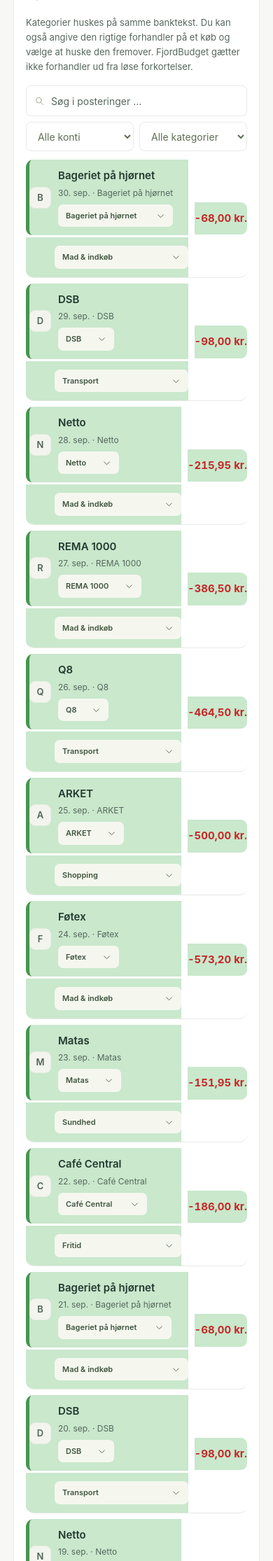
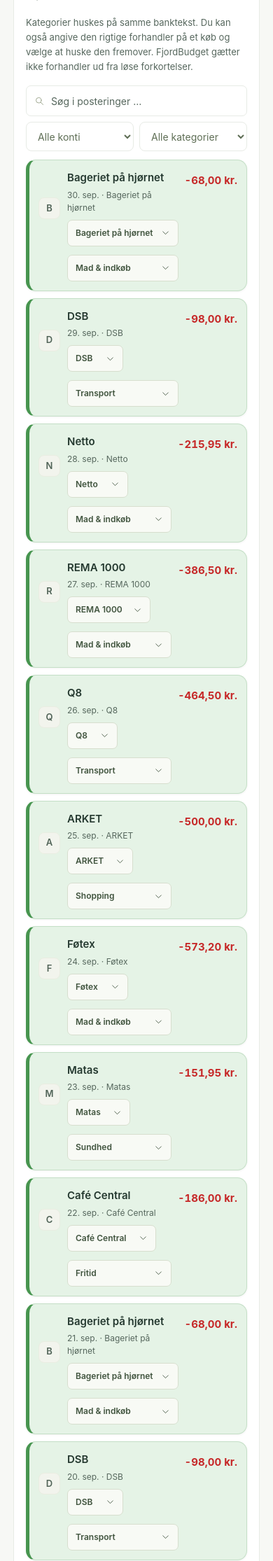
Before and after one commit to qlerup/fjordbudget, a Flask app: page / in a window 390 px wide. Shown: the part 2085-4315 px from the top of the page at 70% size. Run offline with Flask 3, Linux system fonts and the light colour scheme; data comes from the database, SQL or seed files in the repository; data that the repository does not hold is empty.

Commit message:
Polish mobile transaction cards

```diff
--- a/static/style.css
+++ b/static/style.css
@@ -133,8 +133,48 @@
 .transactions-panel tbody tr.transaction-incomplete td:last-child,.transactions-panel tbody tr.transaction-partial td:last-child,.transactions-panel tbody tr.transaction-complete td:last-child{border-radius:0 9px 9px 0}
 .merchant-autocomplete-hint{margin:7px 0 0}
 @media(max-width:760px){
-  .transactions-panel tbody tr.transaction-incomplete,.transactions-panel tbody tr.transaction-partial,.transactions-panel tbody tr.transaction-complete{padding:0;border-radius:11px;margin-bottom:8px;overflow:hidden}
-  .transactions-panel tbody tr.transaction-incomplete>td,.transactions-panel tbody tr.transaction-partial>td,.transactions-panel tbody tr.transaction-complete>td{padding-top:12px!important;padding-bottom:12px!important}
+  .transactions-panel tbody tr.transaction-incomplete,
+  .transactions-panel tbody tr.transaction-partial,
+  .transactions-panel tbody tr.transaction-complete{
+    padding:14px 13px 13px;
+    border-radius:14px;
+    margin-bottom:10px;
+    overflow:hidden;
+    border:1px solid transparent;
+    border-left-width:5px;
+    box-shadow:0 1px 3px #1c2a2010;
+  }
+  .transactions-panel tbody tr.transaction-incomplete{background:#fff0ee;border-color:#efc6c2;border-left-color:#d9584e}
+  .transactions-panel tbody tr.transaction-partial{background:#fff4cf;border-color:#ead89a;border-left-color:#c99612}
+  .transactions-panel tbody tr.transaction-complete{background:#e5f3e6;border-color:#c4dfc6;border-left-color:#47954f}
+  .transactions-panel tbody tr.transaction-incomplete:hover{background:#fff0ee}
+  .transactions-panel tbody tr.transaction-partial:hover{background:#fff4cf}
+  .transactions-panel tbody tr.transaction-complete:hover{background:#e5f3e6}
+  .transactions-panel tbody tr.transaction-incomplete>td,
+  .transactions-panel tbody tr.transaction-partial>td,
+  .transactions-panel tbody tr.transaction-complete>td{
+    background:transparent!important;
+    border:0!important;
+    border-radius:0!important;
+    padding-top:0!important;
+    padding-bottom:0!important;
+  }
+  .transactions-panel tbody tr.transaction-incomplete td:first-child,
+  .transactions-panel tbody tr.transaction-partial td:first-child,
+  .transactions-panel tbody tr.transaction-complete td:first-child{
+    border-left:0!important;
+  }
+  .transactions-panel tbody tr.transaction-incomplete td:nth-child(3),
+  .transactions-panel tbody tr.transaction-partial td:nth-child(3),
+  .transactions-panel tbody tr.transaction-complete td:nth-child(3){
+    margin-top:9px;
+  }
+  .transactions-panel tbody tr.transaction-incomplete td.amount-cell,
+  .transactions-panel tbody tr.transaction-partial td.amount-cell,
+  .transactions-panel tbody tr.transaction-complete td.amount-cell{
+    align-self:start;
+    padding-top:4px!important;
+  }
 }
 
 /* Searchable custom pickers for transaction merchant and category. */
@@ -149,7 +189,11 @@
 .choice-options{max-height:240px;overflow-y:auto;padding:7px}.choice-option{display:flex;align-items:center;justify-content:space-between;gap:12px;width:100%;border:0;background:transparent;border-radius:8px;padding:11px 12px;color:var(--ink);font:inherit;font-size:13px;text-align:left;cursor:pointer}
 .choice-option:hover,.choice-option.active{background:#f0f4e9}.choice-option.selected{background:#edf3e7;color:var(--green);font-weight:650}.choice-option small{color:var(--muted);font-size:10px;font-weight:400}
 .choice-empty{padding:14px;margin:0;color:var(--muted);font-size:12px;line-height:1.5}.merchant-autocomplete-hint{margin-top:7px}
-@media(max-width:760px){.category-picker-button,.merchant-picker-button{max-width:100%;font-size:11px;min-height:30px}.choice-options{max-height:210px}}
+@media(max-width:760px){
+  .category-picker-button,.merchant-picker-button{width:100%;max-width:235px;min-height:38px;padding:8px 11px;font-size:12px;border-color:#d7dece;background:#f8faf5}
+  .merchant-picker-button{margin-top:8px}
+  .choice-options{max-height:210px}
+}
 
 /* Keep a comfortable gap between period controls and summary cards when the demo notice is hidden. */
 #demoNotice[hidden] ~ #appContent:not([hidden]) .summary-grid{margin-top:20px}
```
Also changed, not shown: docs/assets/style.css (+47 -3 lines), tests/test_ui.py (+4 -0 lines).
